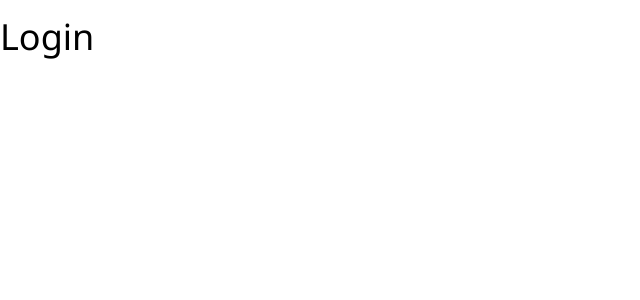
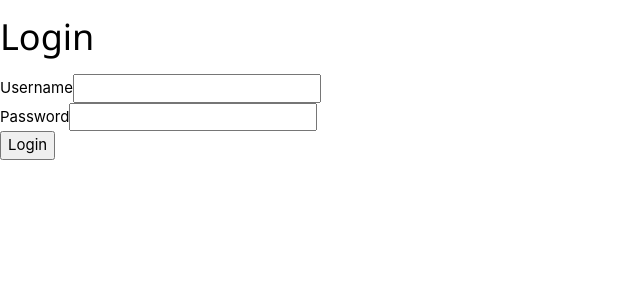
Before and after one commit to kamishirosherrie/dashboard, a React (Create React App) app: page / in a window 1280 px wide. Shown: the top 300 px of the page, without its empty margins (0-640 px from the left). Built offline with nearby package versions, Linux system fonts and the light colour scheme.

Commit message:
create login form

```diff
--- a/src/api/apiConfig.js
+++ b/src/api/apiConfig.js
@@ -1,6 +1,10 @@
 const API_BASE_URL = 'http://localhost:8017'
 
 const apiUrl = {
+    authUrl: {
+        login: `${API_BASE_URL}/auth/login`,
+        register: `${API_BASE_URL}/auth/register`,
+    },
     roleUrl: {
         getRole: `${API_BASE_URL}/role`,
     },
--- /dev/null
+++ b/src/api/authApi.js
@@ -0,0 +1,12 @@
+import axios from 'axios'
+import { apiUrl } from './apiConfig'
+
+export const login = async (user) => {
+    try {
+        const response = await axios.post(apiUrl.authUrl.login, user)
+        return response.data
+    } catch (error) {
+        console.log('Login failed: ', error.message)
+        throw error
+    }
+}
--- a/src/pages/Login/Login.js
+++ b/src/pages/Login/Login.js
@@ -1,12 +1,49 @@
+import React, { useState } from 'react'
 import classNames from 'classnames/bind'
 import styles from './Login.module.scss'
+import { useNavigate } from 'react-router-dom'
+import { login } from '../../api/authApi'
 
 const cx = classNames.bind(styles)
 
 function Login() {
+    const navigate = useNavigate()
+    const [user, setUser] = useState({})
+
+    const handleChange = (event) => {
+        const { name, value } = event.target
+        setUser((prev) => ({ ...prev, [name]: value }))
+    }
+
+    const handleSubmit = async (event) => {
+        try {
+            event.preventDefault()
+            console.log('Username: ', user.userName)
+            console.log('Password: ', user.passWord)
+
+            await login(user)
+            navigate('/admin/user')
+        } catch (error) {
+            console.log('Login failed: ', error.message)
+        }
+    }
+
     return (
         <div className={cx('wrapper')}>
             <h1>Login</h1>
+            <form onSubmit={handleSubmit}>
+                <div className={cx('form-group')}>
+                    <label htmlFor="userName">Username</label>
+                    <input type="text" id="userName" name="userName" onChange={handleChange} required />
+                </div>
+                <div className={cx('form-group')}>
+                    <label htmlFor="passWord">Password</label>
+                    <input type="password" id="passWord" name="passWord" onChange={handleChange} required />
+                </div>
+                <button type="submit" className={cx('btn')}>
+                    Login
+                </button>
+            </form>
         </div>
     )
 }
```
